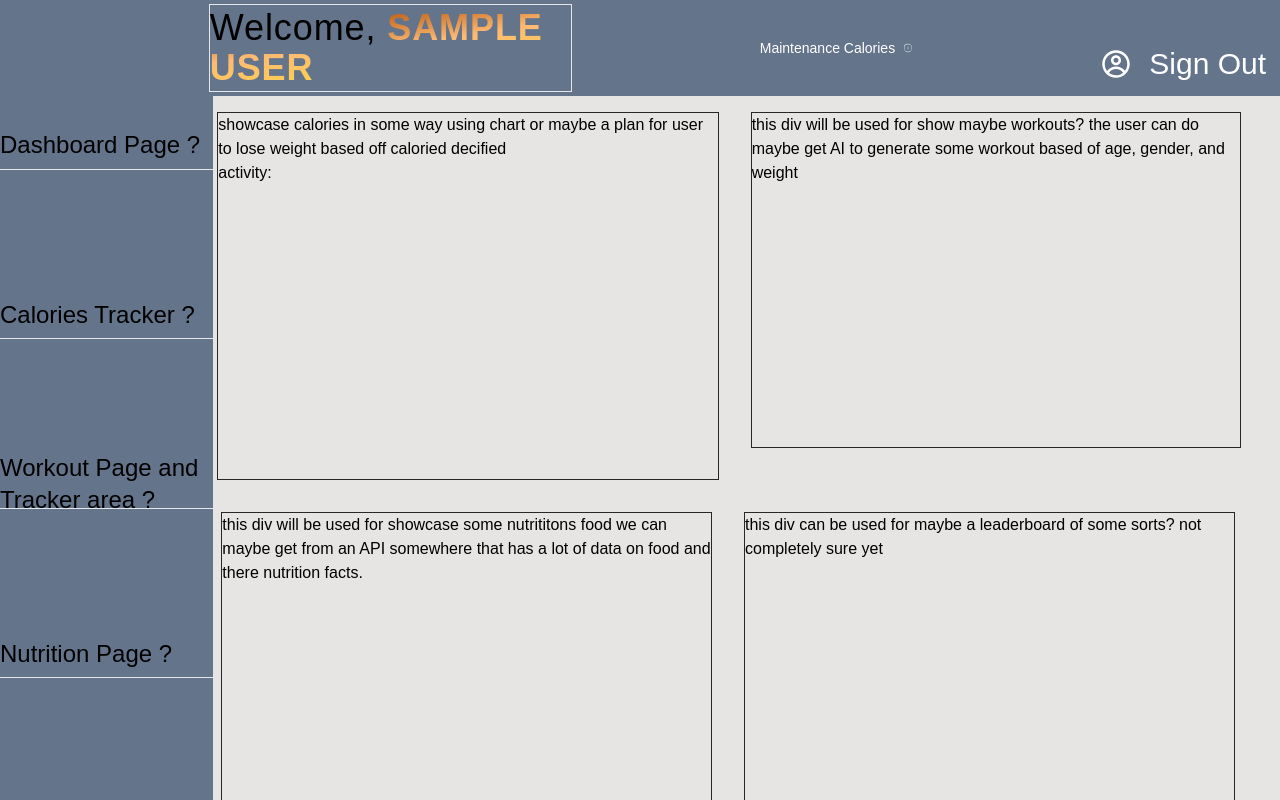
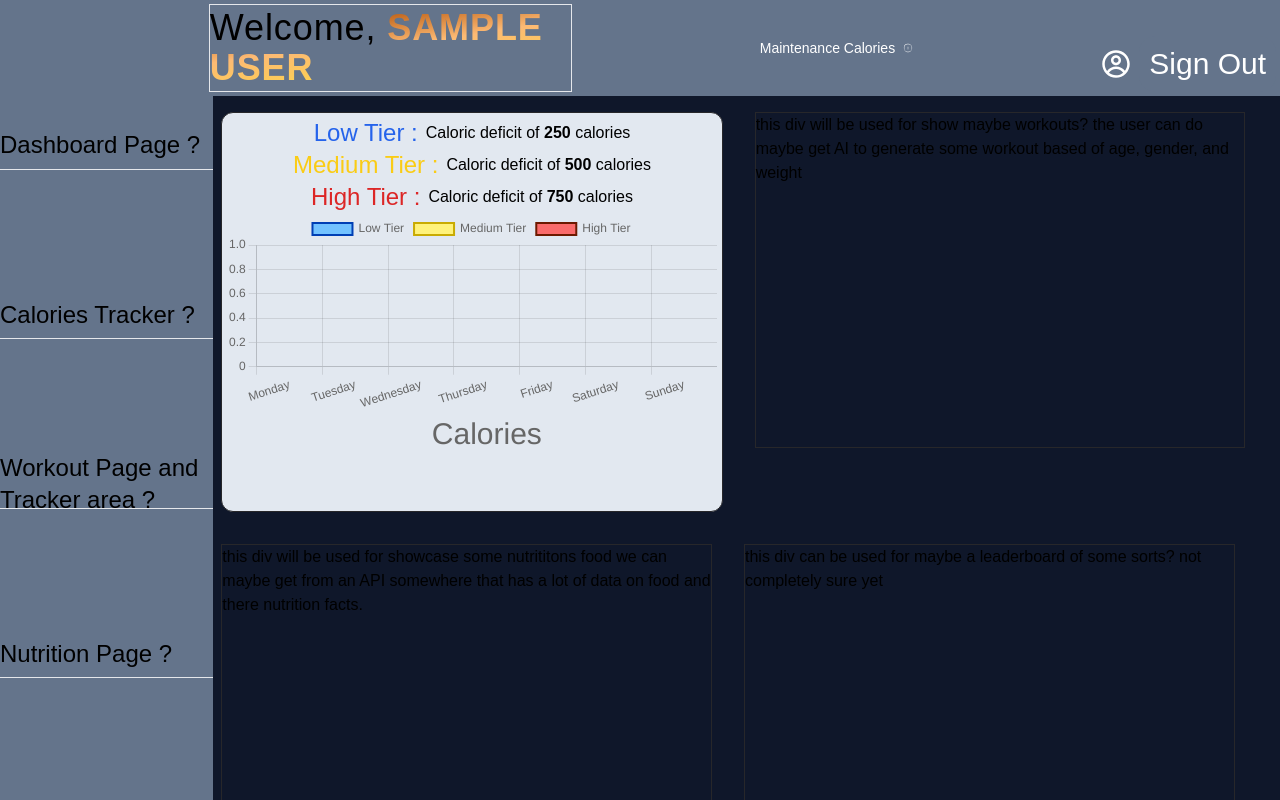
Before and after one commit to ajv55/health, a Next.js app: page /dashboard in a window 1280 px wide. Built offline with nearby package versions, Linux system fonts and the light colour scheme; no server answers; sample sign-in values are in the browser's storage; a web font is replaced by a local one.

Commit message:
updating the dashboard

```diff
--- a/app/components/dashboardComponents/lineGraph.tsx
+++ b/app/components/dashboardComponents/lineGraph.tsx
@@ -1,10 +1,92 @@
-import {Line} from 'react-chartjs-2';
-import {Chart as ChartJS, CategoryScale, LinearScale, PointElement, LineElement, Title, Tooltip, Legend} from 'chart.js';
+'use client';
+import {Bar} from 'react-chartjs-2';
+import {Chart as ChartJS, CategoryScale, LinearScale, BarElement ,Title, Tooltip, Legend} from 'chart.js';
+import { useSession } from 'next-auth/react';
+import { useState } from 'react';
 
-ChartJS.register(CategoryScale, LinearScale, PointElement, LineElement, Title, Tooltip, Legend )
+ChartJS.register(CategoryScale, LinearScale, BarElement , Title, Tooltip, Legend );
+
+
 
 export default function LineGraph() {
+  const [lowTier, setLowTier] = useState([]);
+
+
+  const {data: session, status} = useSession();
+
+  const userCal = Number(session?.user. calories);
+  const lowTierCal = 250;
+  const targetCal = userCal - lowTierCal;
+
+  const weekdays = ['Monday', 'Tuesday', 'Wednesday', 'Thursday', 'Friday', 'Saturday', 'Sunday'];
+  const caloriesTarget = weekdays.map((day) => {
+    return targetCal
+  })
+
+  const moderateTier = userCal - 500;
+
+  const moderateCal = weekdays.map((days) => {
+    return moderateTier
+  })
+
+  const heavyTier = userCal - 750
+
+  const heavyCal = weekdays.map((day) => {
+    return heavyTier;
+  })
+
+  const options: any = {
+    responsive: true,
+    indexAxis: 'x',
+    scale: {
+      scaleLabel:{
+          fontColor: 'red'
+      }
+  },
+    scales: {
+      x: {
+        title: {
+          display: true,
+          text: 'Calories',
+          font: {
+            size: 30,
+          },
+          fontColor: 'blue'
+        }
+      }
+    },
+  };
+  const data = {
+    labels: ['Monday', 'Tuesday', 'Wednesday', 'Thursday', 'Friday', 'Saturday', 'Sunday'],
+    datasets: [
+      {
+        label: 'Low Tier',
+        data: caloriesTarget,
+        backgroundColor: ['#72c2ff'],
+        borderColor: ['#003fb4'],
+        fill: false,
+        borderWidth: 2,
+      },
+      {
+        label: 'Medium Tier',
+        data: moderateCal,
+        backgroundColor: ['#fff27b'],
+        borderColor: ['#c9ab02'],
+        fill: false,
+        borderWidth: 2,
+      },
+      {
+        label: 'High Tier',
+        data: heavyCal,
+        backgroundColor: ['#fa6b6b'],
+        borderColor: ['#6d1900'],
+        fill: false,
+        borderWidth: 2,
+      }
+    ]
+  };
+
   return (
-    <div></div>
+    <Bar  options={options} data={data}/>
   )
 }
--- a/app/dashboard/page.tsx
+++ b/app/dashboard/page.tsx
@@ -4,7 +4,7 @@
 import {  useEffect } from 'react';
 import {useSession} from 'next-auth/react'
 import { useRouter } from 'next/navigation';
-
+import LineGraph from '../components/dashboardComponents/lineGraph';
 
 export default  function Page() {
 
@@ -104,11 +104,25 @@ export default  function Page() {
 
 
   return (
-    <div className='bg-stone-200 overflow-scroll w-full h-screen gap-8 flex flex-wrap justify-start items-start'>
+    <div className='bg-slate-900 overflow-scroll w-full h-screen gap-8 flex flex-wrap justify-start items-start'>
 
-      <div className='border border-zinc-800 mt-28 ml-1 w-[47%] h-[23rem]'>
-        <h6>showcase calories in some way using chart or maybe a plan for user to lose weight based off caloried decified</h6>
-        activity: {session?.user?.activity}
+      <div className='border bg-slate-200 border-zinc-800 mt-28 ml-2 rounded-xl w-[47%] h-[25rem] p-1'>
+        <ul className='list-inside'>
+          <div className='flex justify-center items-center gap-2'>
+            <li className='text-blue-600 text-2xl'>Low Tier :</li>
+            <p>Caloric deficit of <span className='font-bold'>250</span> calories</p>
+          </div>
+          <div className='flex justify-center items-center gap-2'>
+            <li className='text-yellow-400 text-2xl'>Medium Tier :</li>
+            <p>Caloric deficit of <span className='font-bold'>500</span> calories</p>
+          </div>
+          <div className='flex justify-center items-center gap-2'>
+            <li className='text-red-600 text-2xl'>High Tier :</li>
+            <p>Caloric deficit of <span className='font-bold'>750</span> calories</p>
+          </div>
+
+        </ul>
+        <LineGraph />
       </div>
 
       <div className='border border-zinc-800 mt-28 w-[46%] h-[21rem]'>
```
